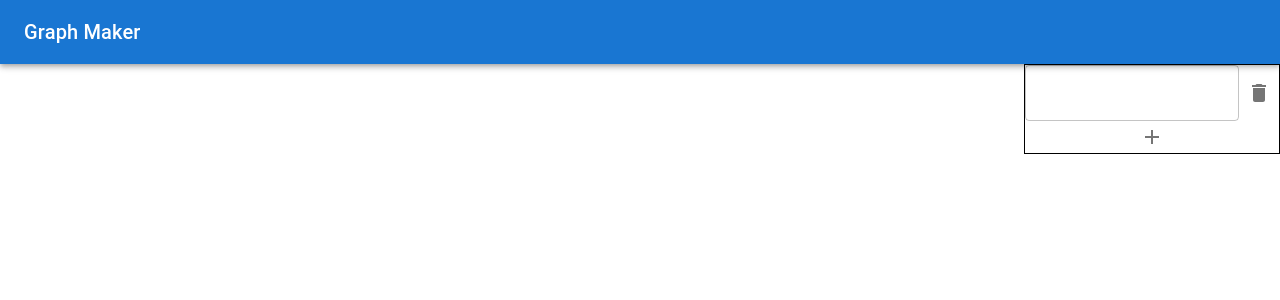
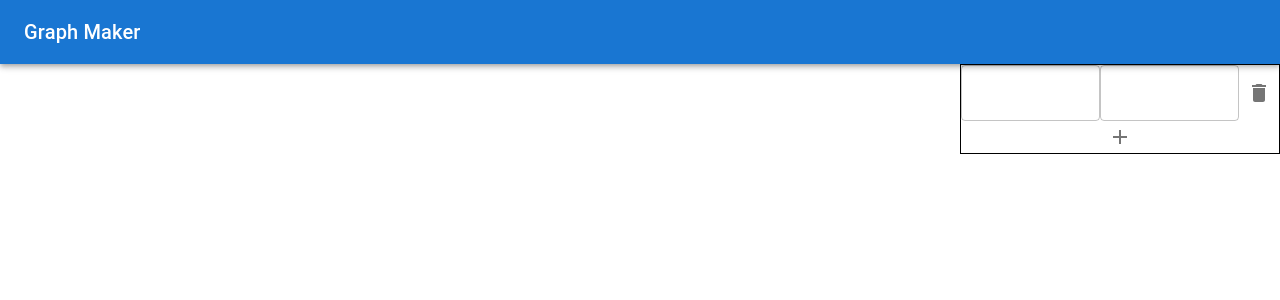
Before and after one commit to Skyrlon/graph-maker, a React (Create React App) app: page / in a window 1280 px wide. Shown: the top 300 px of the page. Built offline with nearby package versions, Linux system fonts and the light colour scheme.

Commit message:
Make inputs into a list of pair of inputs

```diff
--- a/src/App.js
+++ b/src/App.js
@@ -5,7 +5,7 @@ import styled from "styled-components";
 
 const StyledBox = styled(Box)`
   display: grid;
-  grid-template-columns: 80% 20%;
+  grid-template-columns: 75% 25%;
   grid-template-rows: 3fr 1fr;
   gap: 0px 0px;
   grid-template-areas:
--- a/src/DataInputs.jsx
+++ b/src/DataInputs.jsx
@@ -12,21 +12,42 @@ const StyledDataInputs = styled(Box)`
 `;
 
 function DataInputs() {
-  const [inputs, setInputs] = useState([{ position: 0, value: "" }]);
+  const [inputs, setInputs] = useState([
+    { position: 0, firstInputValue: "", secondInputValue: "" },
+  ]);
 
-  const handleChange = (e, position) => {
-    const inputToModify = inputs.find((input) => input.position === position);
-    let inputsModified = inputs;
-    inputsModified.splice(inputs.indexOf(inputToModify), 1, {
-      position,
-      value: e.target.value,
-    });
-    setInputs([...inputsModified]);
+  const handleFirstInputChange = (e, position) => {
+    setInputs(
+      inputs.map((input) => {
+        if (input.position === position) {
+          return { ...input, firstInputValue: e.target.value };
+        }
+        return input;
+      })
+    );
+  };
+
+  const handleSecondInputChange = (e, position) => {
+    setInputs(
+      inputs.map((input) => {
+        if (input.position === position) {
+          return { ...input, secondInputValue: e.target.value };
+        }
+        return input;
+      })
+    );
   };
 
   const addInput = () => {
     const lastInputPosition = inputs[inputs.length - 1].position;
-    setInputs([...inputs, { position: lastInputPosition + 1, value: "" }]);
+    setInputs([
+      ...inputs,
+      {
+        position: lastInputPosition + 1,
+        firstInputValue: "",
+        secondInputValue: "",
+      },
+    ]);
   };
 
   const deleteInput = (inputPosition) => {
@@ -42,8 +63,13 @@ function DataInputs() {
         >
           <TextField
             type="number"
-            value={input.value}
-            onChange={(e) => handleChange(e, input.position)}
+            value={input.firstInputValue}
+            onChange={(e) => handleFirstInputChange(e, input.position)}
+          />
+          <TextField
+            type="number"
+            value={input.secondInputValue}
+            onChange={(e) => handleSecondInputChange(e, input.position)}
           />
           <IconButton onClick={() => deleteInput(input.position)}>
             <Delete />
```
